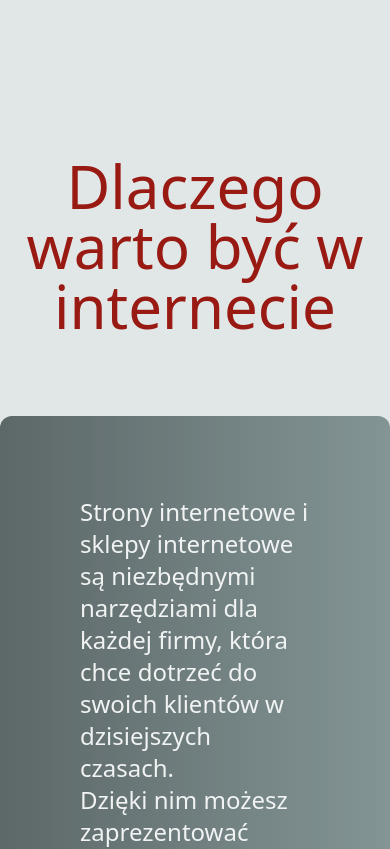
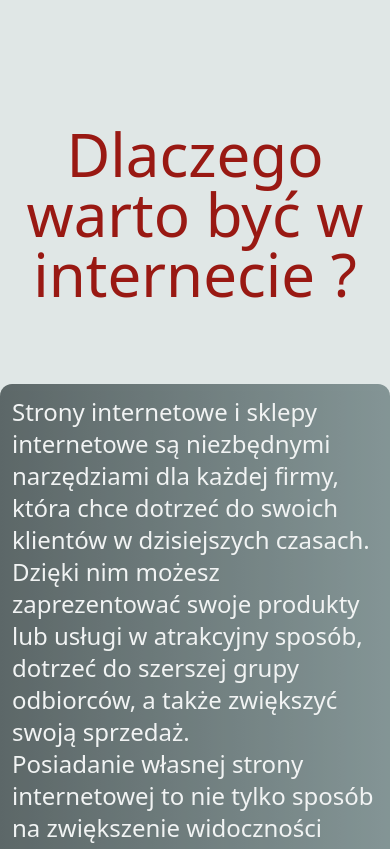
Before and after one commit to marcinbik/cv3, a Next.js app: page / in a window 390 px wide. Shown: the part 880-1729 px from the top of the page. Built offline with nearby package versions, Linux system fonts and the light colour scheme; a web font is replaced by a local one.

Commit message:
refactoring

```diff
--- a/components/Head.js
+++ b/components/Head.js
@@ -1,10 +1,12 @@
 import Head from 'next/head'
 
 export default function head() {
+  return (
     <Head>
       <title>Marbit</title>
       <meta name="description" content="Aplikacje dla twojej Firmy" />
       <meta name="viewport" content="width=device-width, initial-scale=1" />
       <link rel="icon" href="/favicon.ico" />
     </Head>
+  )
 }
--- /dev/null
+++ b/components/Lead.js
@@ -0,0 +1,7 @@
+export default function Lead({ id, text }) {
+  return (
+    <div className="col-span-12 text-center text-accent-800 text-6xl mb-20 ">
+      <h3 id={id}>{text}</h3>
+    </div>
+  )
+}
--- a/pages/about.js
+++ b/pages/about.js
@@ -1,8 +1,10 @@
 import Navbar from 'components/Navbar'
+import Head from 'components/Head'
 
 export default function services() {
   return (
     <div className="">
+      <Head />
       <div className="bg-primary-900 mb-20">
         <Navbar />
       </div>
--- a/pages/contact.js
+++ b/pages/contact.js
@@ -1,10 +1,12 @@
 import Form from 'components/Form'
 import Navbar from 'components/Navbar'
 import Contact from 'components/Contact'
+import Head from 'components/Head'
 
 export default function services() {
   return (
     <div className="">
+      <Head/>
       <div className="bg-primary-900 mb-20">
       <Navbar/>
 
--- a/pages/index.js
+++ b/pages/index.js
@@ -4,6 +4,7 @@ import HeroBaner from 'components/HeroBaner'
 import CardProduct from 'components/CardProduct'
 import Contact from 'components/Contact'
 import Image from 'next/image'
+import Lead from 'components/Lead'
 
 export default function Home() {
   const Cardhelper = [
@@ -35,11 +36,12 @@ export default function Home() {
           </div>
         </div>
       </div>
-      <div className="col-span-12  text-center text-accent-800  text-6xl mt-48 my-20 ">
-        <h3 id="">Dlaczego warto być w internecie </h3>
+      <div className="mt-40">
+        <Lead id={''} text={'Dlaczego warto być w internecie ?'} />
       </div>
+
       <div className="md:grid container grid-cols-12 mx-auto  items-center gap-8  justify-center   text-primary-50  mb-48  ">
-        <div className="  justify-center items-center sm:col-span-12 md:col-span-8 text-2xl rounded-xl opacity-80  bg-gradient-to-r my-5 from-primary-700 to-primary-400 p-20 ">
+        <div className="  justify-center items-center sm:col-span-12 md:col-span-8 text-2xl rounded-xl opacity-80  bg-gradient-to-r my-5 from-primary-700 to-primary-400 p-3 md:p-20 ">
           <p>
             Strony internetowe i sklepy internetowe są niezbędnymi narzędziami
             dla każdej firmy, która chce dotrzeć do swoich klientów w
@@ -80,9 +82,7 @@ export default function Home() {
           />
         </div>
       </div>
-      <div className="col-span-12 text-center text-accent-800 text-6xl mb-20 ">
-        <h3 id="choice">Wybierz usługę dla siebie</h3>
-      </div>
+      <Lead id={'choice'} text={'Wybierz usługę dla siebie'} />
       <div className="grid  place-items-center mx-auto container grid-cols-12 text-black">
         <CardProduct
           title={'Strona WordPress'}
--- a/pages/services.js
+++ b/pages/services.js
@@ -1,7 +1,10 @@
-import Navbar from "components/Navbar"
+import Navbar from 'components/Navbar'
+import Head from 'components/Head'
+
 export default function services() {
   return (
     <div className="">
+      <Head/>
       <div className="bg-primary-900 mb-20">
         <Navbar />
       </div>
```
Lines whose indentation alone changed are shown as unchanged.
